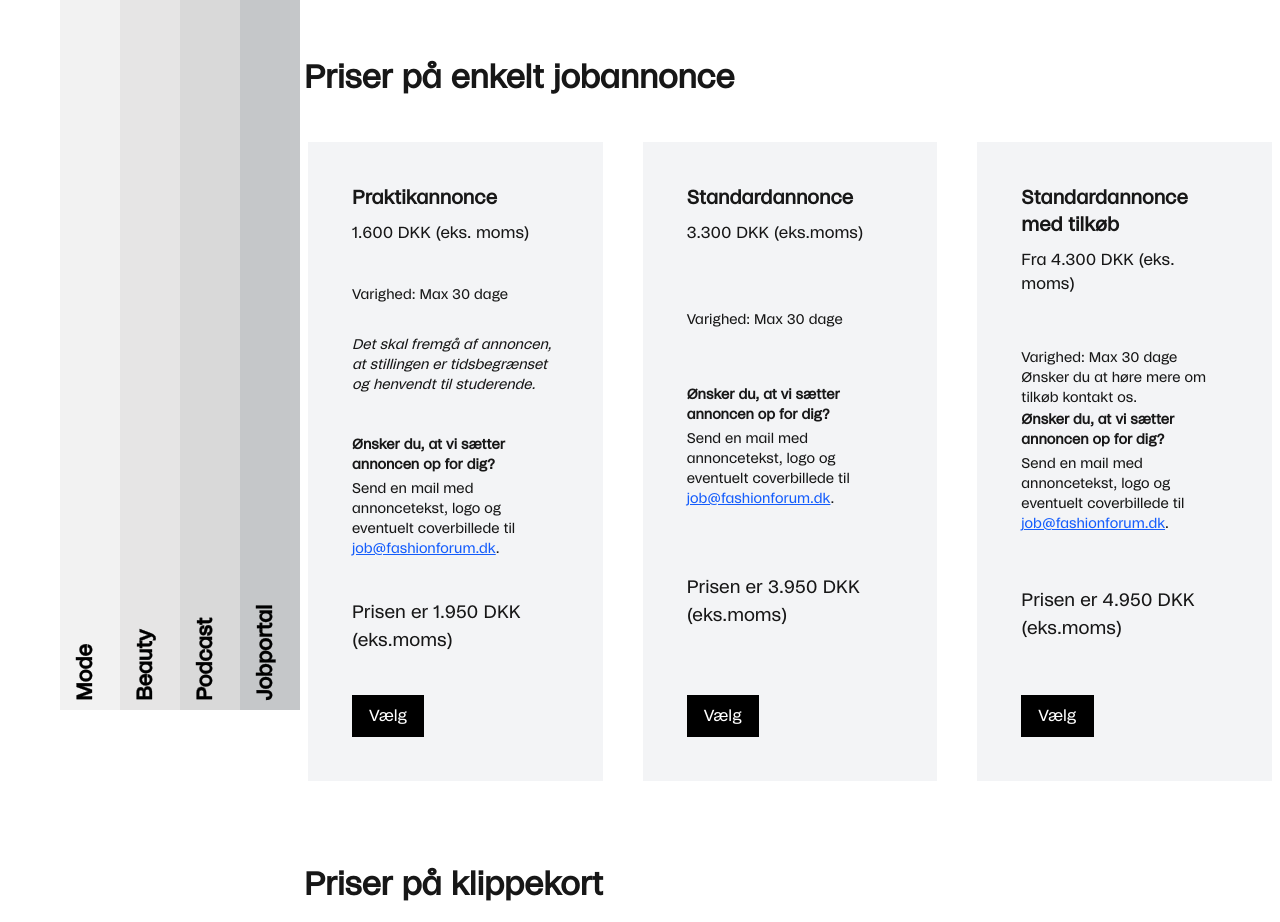
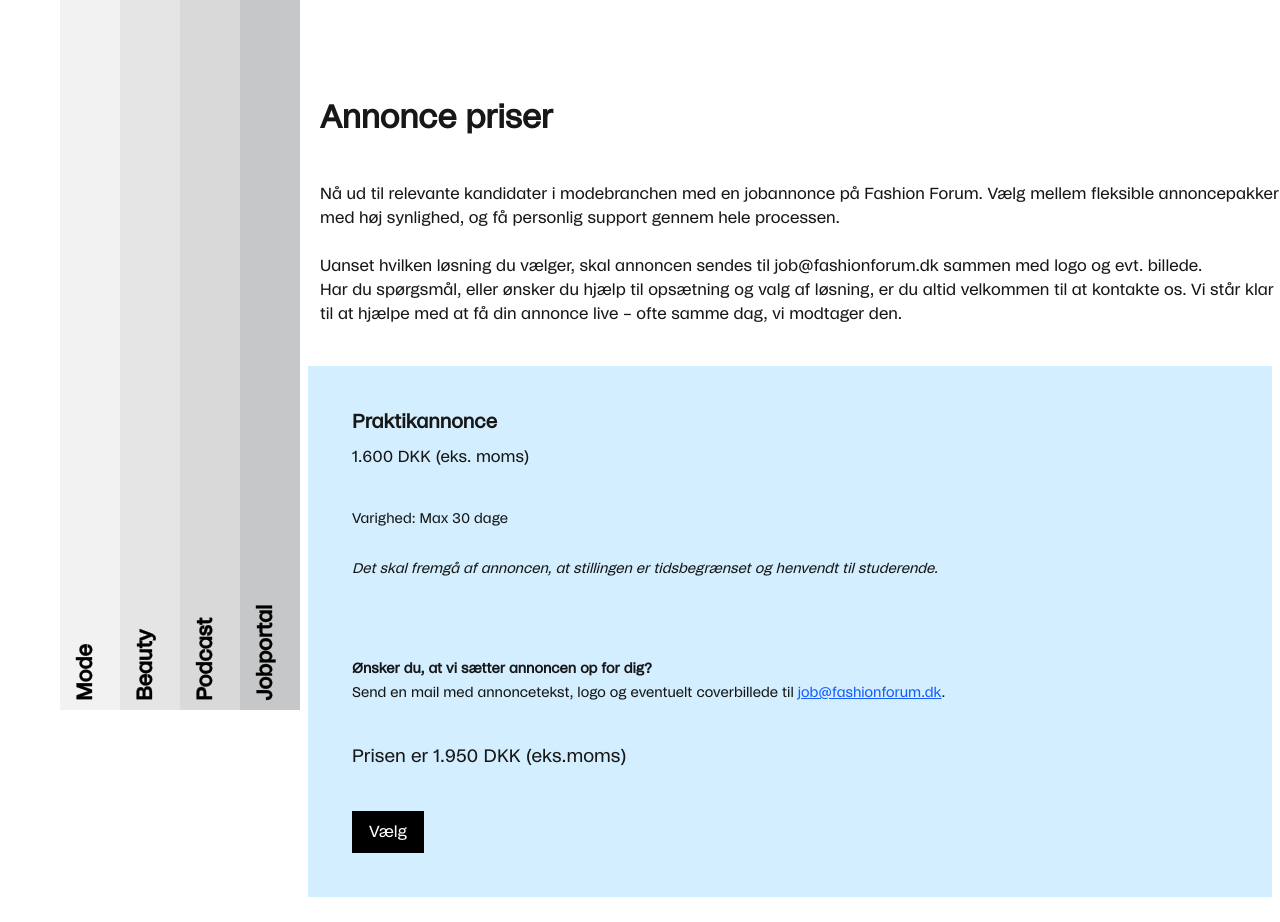
Before and after one commit to sarameisner/fashionforumfork, a Next.js app: page /anonncepris in a window 1280 px wide. Shown: the part 90-1012 px from the top of the page. Built offline with nearby package versions, Linux system fonts and the light colour scheme.

Commit message:
lavet om

```diff
--- a/src/components/PrisCard.jsx
+++ b/src/components/PrisCard.jsx
@@ -10,7 +10,7 @@ const PrisCard = ({
   onClick,
 }) => {
   return (
-    <div className="bg-gray-100  p-6  max-w-md h-full flex flex-col justify-between w-full">
+    <div className="bg-[#d3eeff]  p-6  max-w-l h-full flex flex-col justify-between w-full">
         <div className="p-5 h-">
       <h3 className="text-xl font-semibold mb-2">{titel}</h3>
       <p className="">{pris}</p></div>
--- a/src/pages/anonncepris.js
+++ b/src/pages/anonncepris.js
@@ -5,6 +5,7 @@ import UndermenuJob from "@/components/UndermenuJob";
 import Footer from "@/components/Footer";
 import PrisCard from "@/components/PrisCard";
 import PrisCard2 from "@/components/PrisCard2";
+import NewsLetter from "@/components/NewsLetter"
 
 const Anonncepris = () => {
   return (
@@ -15,18 +16,24 @@ const Anonncepris = () => {
       </Head>
       <div className="lg:ml-[300px]">
         <UndermenuJob />
-        <h2 className="pl-1 mb-10 mt-10">Priser på enkelt jobannonce</h2>
-        <div className="lg:grid lg:grid-cols-3 items-center justify-center flex flex-col gap-10 ml-2 mr-2">
+        <h2 className="pl-5 mb-10 mt-20">Annonce priser</h2>
+        <p className="pl-5 max-w-[1000px] mb-10">Nå ud til relevante kandidater i modebranchen med en jobannonce på Fashion Forum. Vælg mellem fleksible annoncepakker med høj synlighed, og få personlig support gennem hele processen.<br></br> <br></br>
+
+Uanset hvilken løsning du vælger, skal annoncen sendes til job@fashionforum.dk sammen med logo og evt. billede.<br></br>
+Har du spørgsmål, eller ønsker du hjælp til opsætning og valg af løsning, er du altid velkommen til at kontakte os. Vi står klar til at hjælpe med at få din annonce live – ofte samme dag, vi modtager den.</p>
+        <div className="lg:grid    gap-10 ml-2 mr-2">
           <PrisCard titel="Praktikannonce" pris="1.600 DKK (eks. moms)" varighed="Max 30 dage" tidspunkt="" beskrivelse="Det skal fremgå af annoncen, at stillingen er tidsbegrænset og henvendt til studerende." ekstraPris="Prisen er 1.950 DKK (eks.moms)" onClick={() => alert("Valgt!")} />
           <PrisCard titel="Standardannonce" pris="3.300 DKK (eks.moms)" varighed="Max 30 dage" tidspunkt="" beskrivelse="" ekstraPris="Prisen er 3.950 DKK (eks.moms)" onClick={() => alert("Valgt!")} />
           <PrisCard titel="Standardannonce med tilkøb" pris="Fra 4.300 DKK (eks. moms)" varighed="Max 30 dage" tidspunkt="Ønsker du at høre mere om tilkøb kontakt os." beskrivelse="" ekstraPris="Prisen er 4.950 DKK (eks.moms)" onClick={() => alert("Valgt!")} />
         </div>
-        <h2 className="pl-1 mb-10 mt-20">Priser på klippekort</h2>
+        <h2 className="pl-5 mb-10 mt-20">KLippekort</h2>
+        <p className="pl-5 max-w-[1000px] mb-10">Vil I slå flere stillinger op over en længere periode? Så er vores klippekortløsning den oplagte mulighed. Med et klippekort får I adgang til en pakke af standardannoncer til en reduceret pris, som I kan bruge løbende – præcis når behovet opstår.</p>
         <div className="lg:grid lg:grid-cols-3 items-center justify-center flex flex-col gap-10 ml-2 mr-2">
           <PrisCard2 titel="3x standardannoncer" pris="8.250 DKK (eks. moms)" point="2.750 DKK" point2="1.650 DKK" ekstraPris="Prisen er 9.900 DKK (eks.moms)" onClick={() => alert("Valgt!")} />
           <PrisCard2 titel="6x standardannoncer" pris="15.400 DKK (eks. moms)" point="2.567 DKK" point2="4.400 DKK" ekstraPris="Prisen er 18.700 DKK (eks.moms)" onClick={() => alert("Valgt!")} />
           <PrisCard2 titel="12x standardannoncer" pris="27.500 DKK (eks. moms)" point="2.292 DKK" point2="12.100 DKK" ekstraPris="Prisen er 34.100 DKK (eks.moms)" onClick={() => alert("Valgt!")} />
         </div>
+        <NewsLetter/>
         <Footer />
       </div>
     </>
```
